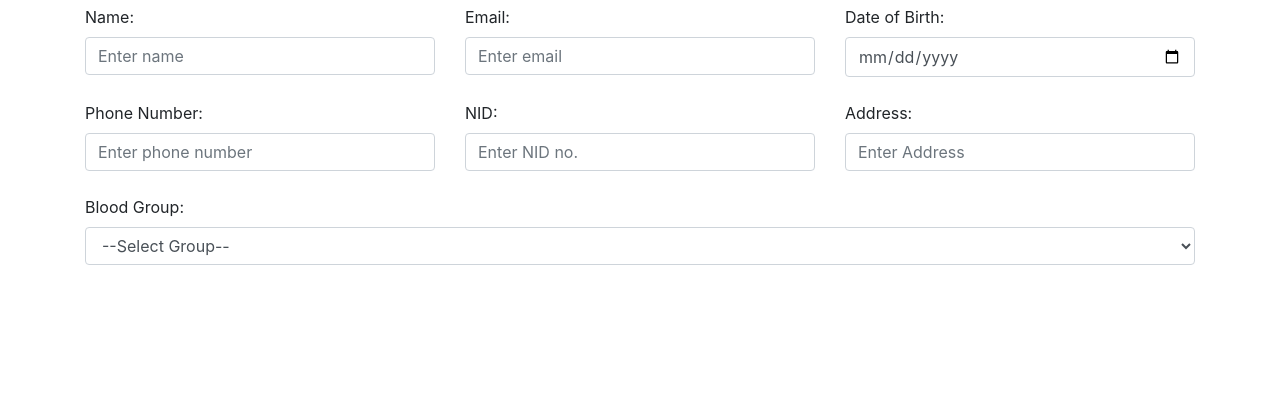
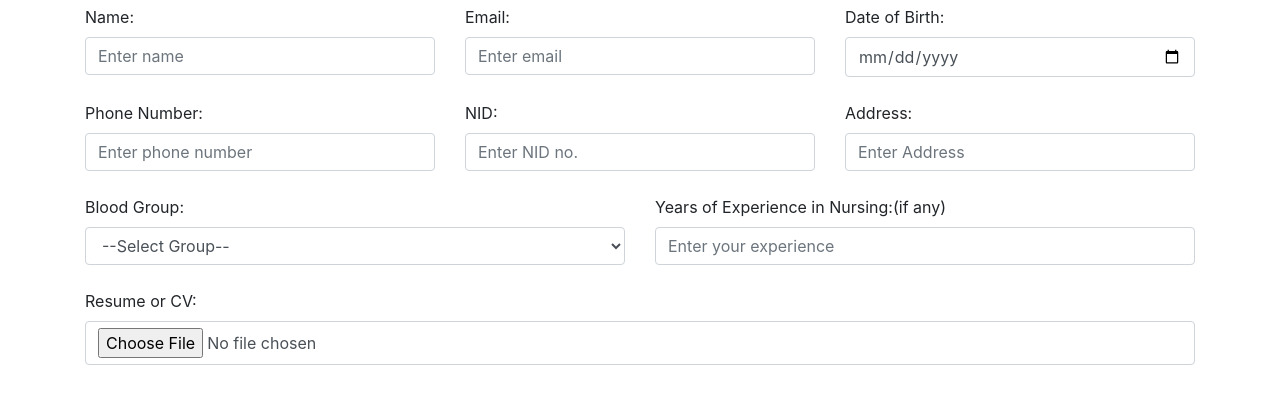
Before and after one commit to shahriar-171272/cHelp, a PHP site: page /cg_index.php in a window 1280 px wide. Shown: the part 214-618 px from the top of the page. Run offline with PHP 8.4, Linux system fonts and the light colour scheme.

Commit message:
CARE GIVER DETAILS 1.3.1

```diff
--- a/cg_index.php
+++ b/cg_index.php
@@ -80,3 +80,18 @@
 					  <option value="O-">O-</option>
 					</select>
 			    </div>
+				<div class="col">
+			      <label>Years of Experience in Nursing:(if any)</label>
+			      <input type="number" class="form-control" placeholder="Enter your experience" name="experience">
+			    </div>
+
+
+			  </div>
+
+			  <div class="row mt-4">
+
+			  	<div class="col">
+			      <label>Resume or CV:</label>
+			      <input type="file" class="form-control" name="fileToUpload">
+
+			      <?php
```
